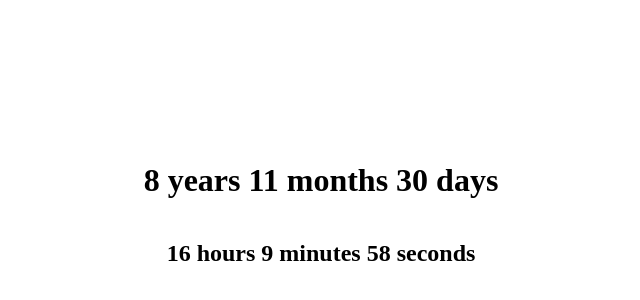
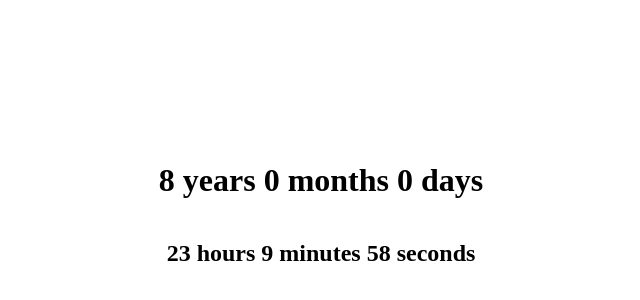
Before and after one commit to withlovee/CountUp, a plain HTML site: page index.html in a window 1280 px wide. Shown: the part 186-486 px from the top of the page, without its empty margins (319-959 px from the left). Drawn offline with nearby package versions, Linux system fonts and the light colour scheme.

Commit message:
fix anniversary date + update dependencies

```diff
--- a/index.html
+++ b/index.html
@@ -43,16 +43,17 @@
 
 </div>
 <script src="https://code.jquery.com/jquery-1.12.4.min.js"></script>
-<script src="https://cdnjs.cloudflare.com/ajax/libs/moment.js/2.15.2/moment.min.js"></script>
+<script src="https://cdnjs.cloudflare.com/ajax/libs/moment.js/2.22.2/moment.min.js"></script>
 <script>
 $(function() {
+	var debug = $('.debug');
 	var year = $('.year');
 	var month = $('.month');
 	var day = $('.day');
 	var hour = $('.hour');
 	var minute = $('.minute');
 	var second = $('.second');
-	var startDate = moment("2009-08-01");
+	var startDate = moment("2010-08-01T00:00:00+07:00").utcOffset(7);
 
 	setInterval(function() {
 		var diff = moment.duration(moment().diff(startDate));
```
